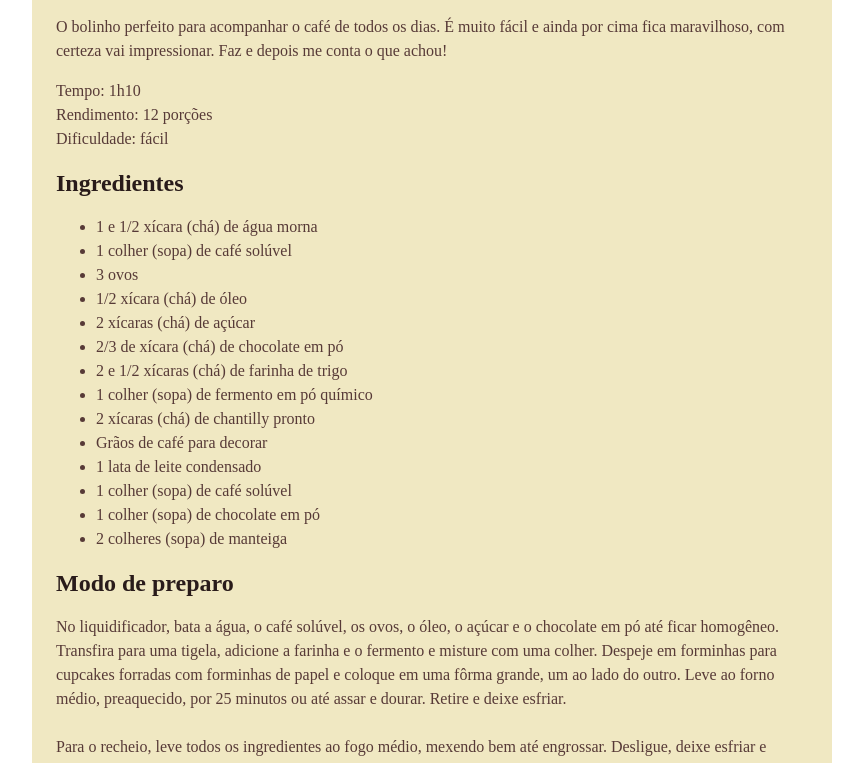
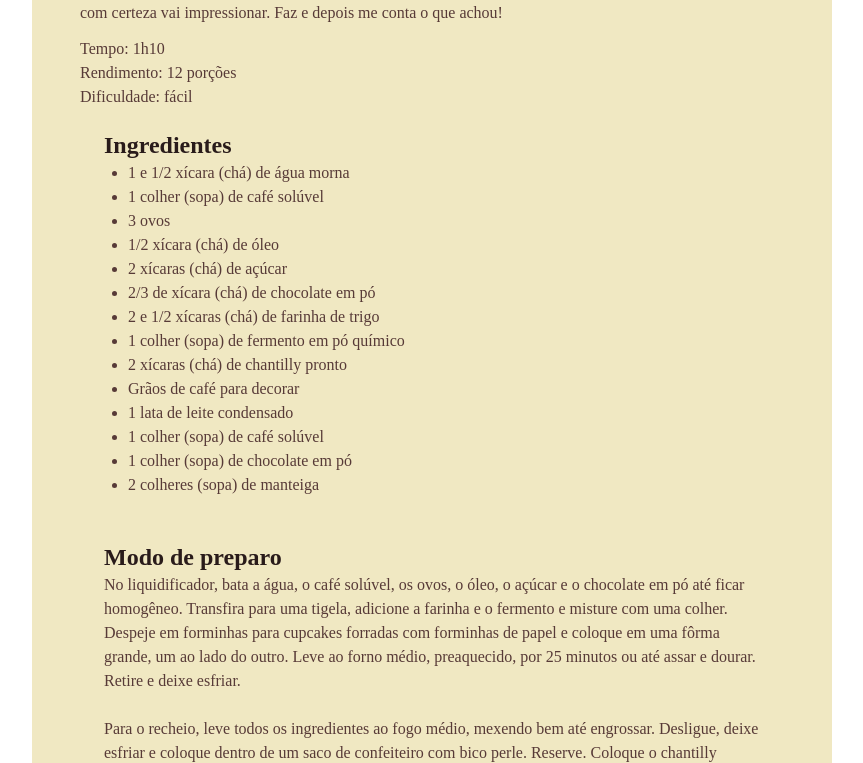
Before and after one commit to jhonatancieslak/Projeto-Receitas-Fullstack, a plain HTML site: page index.html in a window 1280 px wide. Shown: the part 203-966 px from the top of the page, without its empty margins (208-1071 px from the left). Drawn offline with Linux system fonts and the light colour scheme; a web font is replaced by a local one.

Commit message:
personalizando espacos

```diff
--- a/style.css
+++ b/style.css
@@ -1,3 +1,7 @@
+* {
+    margin: 0;
+    padding: 0;
+}
 :root {
       font-family: "Alice", serif;
       line-height: 150%;
@@ -23,6 +27,18 @@ img {
     border-radius: 16px;
 }
 
+main {
+    padding: 24px;
+}
+
+section + section {
+    padding: 24px;
+}
+
+#about p + p {
+    margin-top: 12px;
+}
+
 h1 {
     line-height: 140%;
     font-size: 40px;
@@ -34,4 +50,11 @@ h2 {
 
 h1, h2 {
     color: #291B1A;
+    margin-bottom: 4px;
+    /* line-height: 150%; */
+
 }
+
+ul {
+    padding-left: 24px;
+}
```
Also changed, not shown: index.html (+1 -0 lines).
